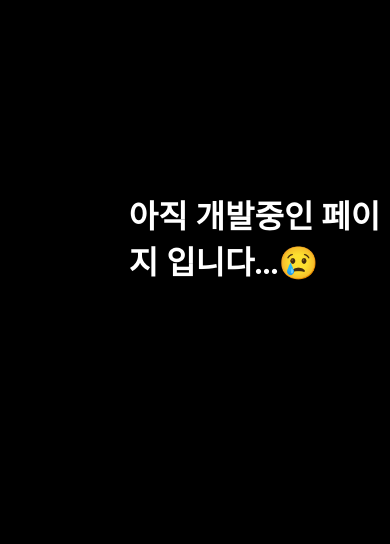
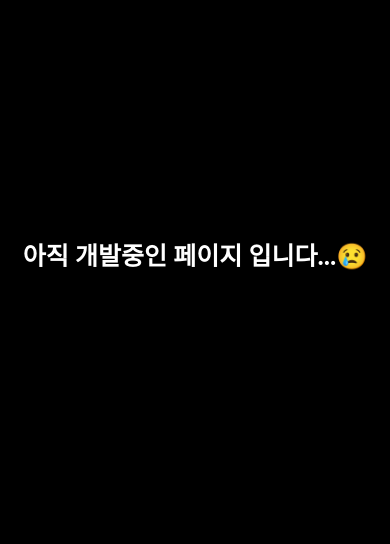
Before and after one commit to junhkchoi/kcc, a Django app: page /ranking/ in a window 390 px wide. Shown: the part 168-712 px from the top of the page. Run offline with Django 5.2, Linux system fonts and the light colour scheme; parts of the project's set-up code (start-up, migrations or seed data) failed here and were passed over.

Commit message:
[Feat] ranking.css warnig page 반응형 구현

```diff
--- a/static/css/ranking/ranking.css
+++ b/static/css/ranking/ranking.css
@@ -1,6 +1,15 @@
 .warning {
     position: absolute;
-    top: 40%;
-    left: 33%;
+    top: 50%;
+    left: 50%;
+    transform: translate(-50%, -50%); /* 중앙 정렬 */
     color: white;
+    text-align: center; /* 텍스트 중앙 정렬 */
+    width: 100%; /* 부모 요소를 꽉 채움 */
 }
+
+@media (max-width: 768px) {
+    .warning h1 {
+        font-size: 25px;
+    }
+}
```
